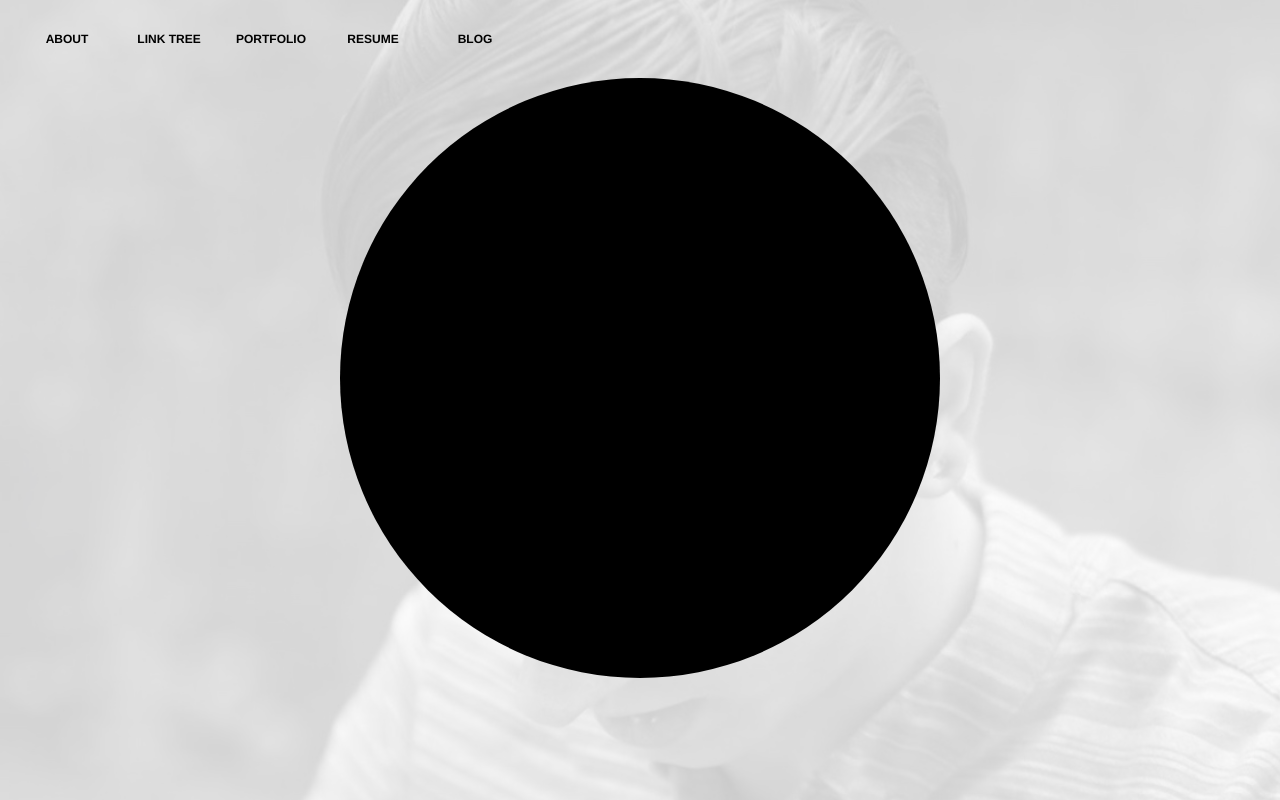
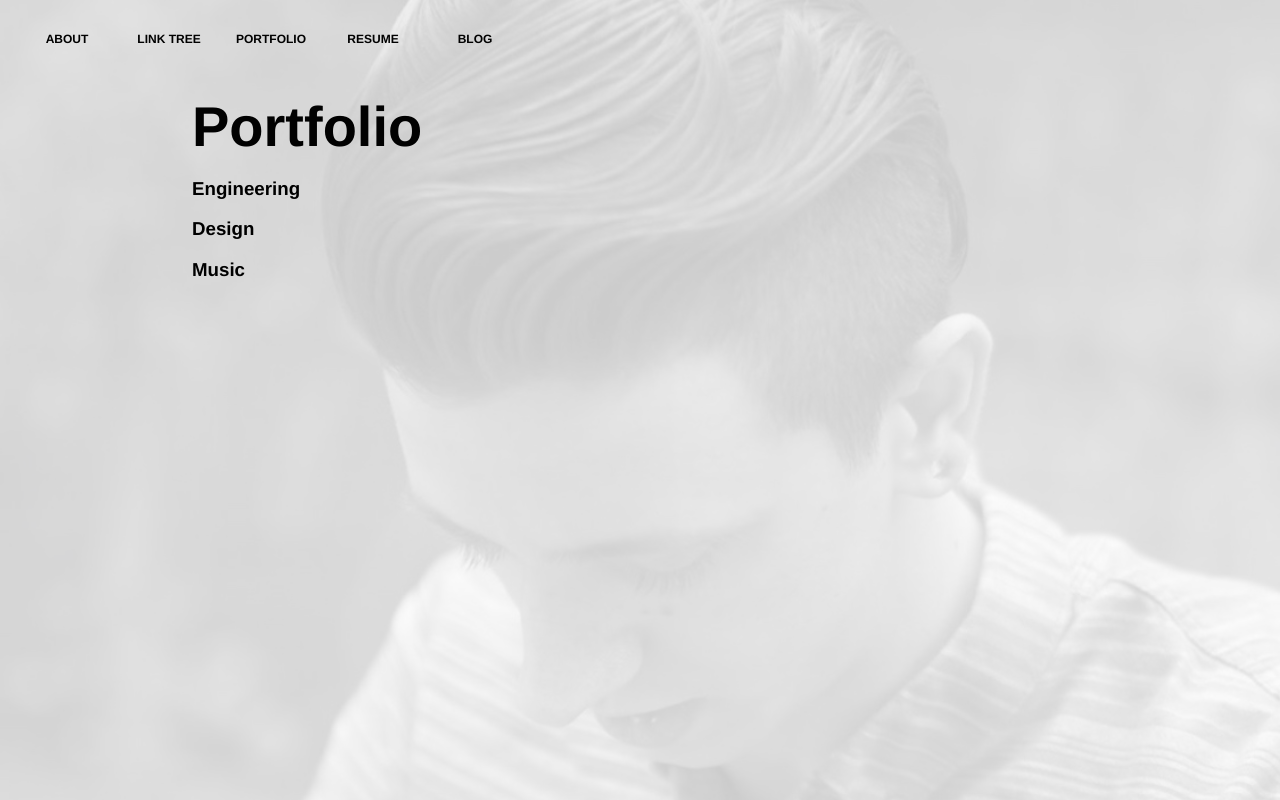
Before and after one commit to angeloxenakis/personal-site, a React (Create React App) app: page /portfolio in a window 1280 px wide. Built offline with nearby package versions, Linux system fonts and the light colour scheme.

Commit message:
started off engineering portfolio

```diff
--- a/src/App.css
+++ b/src/App.css
@@ -14,7 +14,7 @@ body {
 }
 
 .nav {
-  color: black;
+  color: #010101;
   display: flex;
   margin: 0px;
   padding: 16px;
@@ -23,7 +23,7 @@ body {
 .nav a {
   text-decoration: none;
   font-weight: bold;
-  color: black;
+  color: #010101;
 }
 
 .nav-btn {
@@ -40,7 +40,7 @@ body {
   font-size: 12px;
   font-weight: bold;
   padding: 16px;
-  border-bottom: 1px solid black;
+  border-bottom: 1px solid #010101;
 }
 
 .container {
@@ -69,16 +69,18 @@ hr {
 h1 {
   font-size: 80px;
   margin:0px;
+  color: #010101;
 }
 
 h2 {
   font-size: 56px;
   margin:16px 0px 16px 0px;
+  color: #010101;
 }
 
 .bio a {
   text-decoration: none;
-  color: black;
+  color: #010101;
 }
 
 p {
@@ -105,7 +107,7 @@ p {
 
 .hero p, .hero h1 {
   font-weight: bold;
-  color:black;
+  color:#010101;
 }
 
 .bio {
@@ -117,22 +119,8 @@ p {
 }
 
 .portfolio {
-  display: flex;
-  justify-content: center;
 }
 
-.port-circle {
-  text-align: center;
-  color:  black;
-  display: flex;
-  flex-direction: column;
-  justify-content: center;
-  align-items: center;
-  height: 600px;
-  width: 600px;
-  border-radius: 50%;
-  background-color: black;
-}
 
 .link-tree-container {
   margin: auto;
@@ -148,14 +136,14 @@ p {
 
 .link-tree{
   display: flex;
-  color:  black;
+  color:  #010101;
   justify-content: center;
   margin-top: 56px;
 }
 
 .link-tree a {
   text-decoration: none;
-  color: black;
+  color: #010101;
 }
 
 .link-tree-left{
@@ -219,7 +207,7 @@ h5 {
   height: 60px;
   width: 60px;
   border-radius: 50%;
-  background-color: black;
+  background-color: #010101;
   background-size: contain;
   ;
 }
--- a/src/components/portfolio.js
+++ b/src/components/portfolio.js
@@ -3,21 +3,10 @@ import React from 'react'
 export function Portfolio() {
     return (
         <div className="portfolio">
-            <div className="port-circle">
-                <div className="categories">
-                    <div className="cat-row-1">
-                        <h4>ENGINEERING</h4>
-                    </div>
-                    <div className="cat-row-2">
-                        <div><h4>DESIGN</h4> </div>
-                        <div><h4>MUSIC</h4></div>
-                    </div>
-                </div>
-                <div className="port-title">
-                    <h3>ANGELO XENAKIS'</h3>
-                    <h3>PORTFOLIO</h3>
-                </div>
-            </div>
+            <h2>Portfolio</h2>
+            <h3>Engineering</h3>
+            <h3>Design</h3>
+            <h3>Music</h3>
         </div>
     )
 }
```
Also changed, not shown: src/engineering.js (added, +7 -0 lines).
